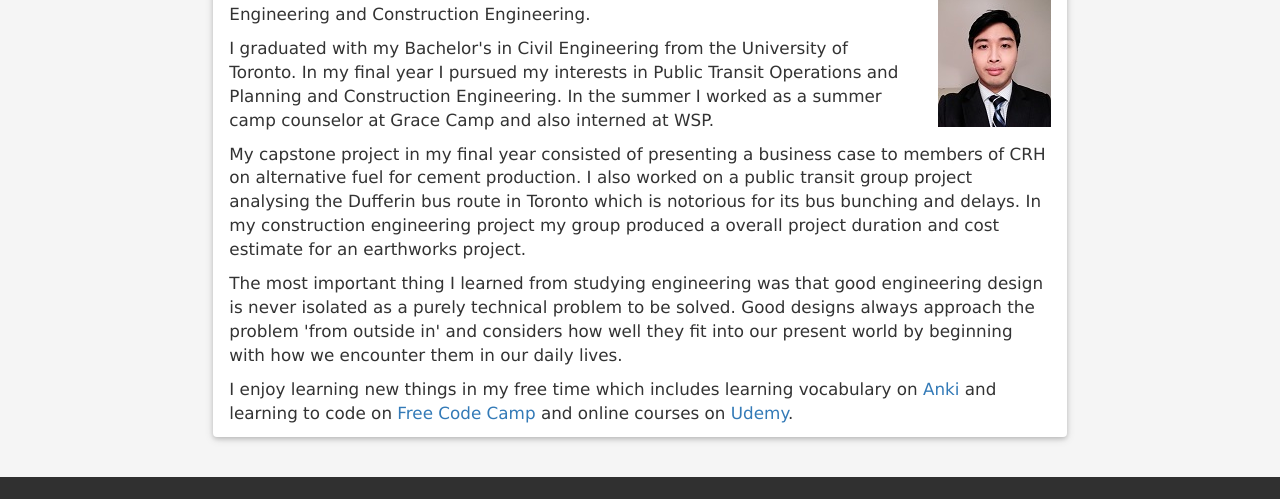
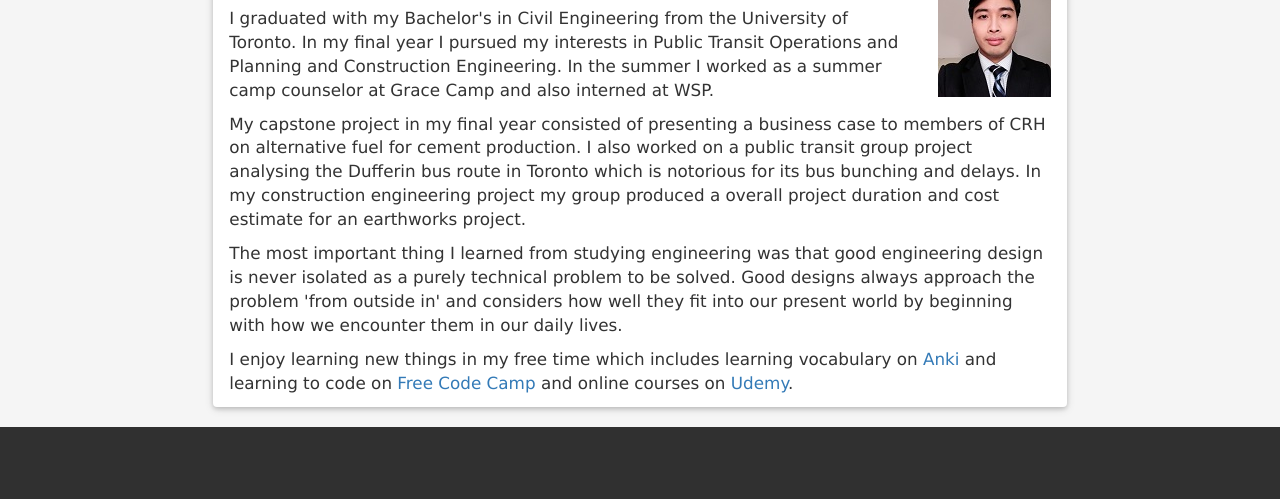
Before and after one commit to anpoon430/anpoon430.github.io, a plain HTML site: page index.html in a window 1280 px wide. Shown: the part 192-691 px from the top of the page. Drawn offline with nearby package versions, Linux system fonts and the light colour scheme.

Commit message:
adjusted margin

```diff
--- a/styles/styles.css
+++ b/styles/styles.css
@@ -38,9 +38,7 @@
 		}
 
 		.contentmargin{
-			margin-top:100px;
-			margin-bottom: 20px;
-
+			margin-top:70px;
 		}
 
 		.panel{
```
